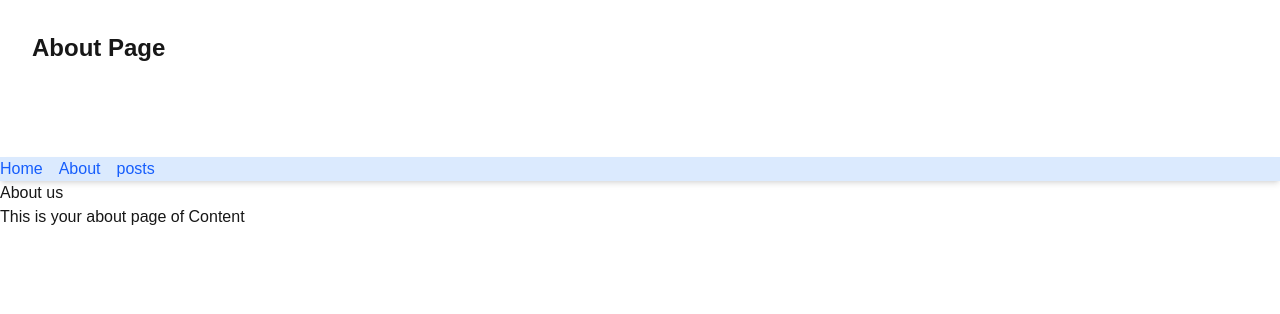
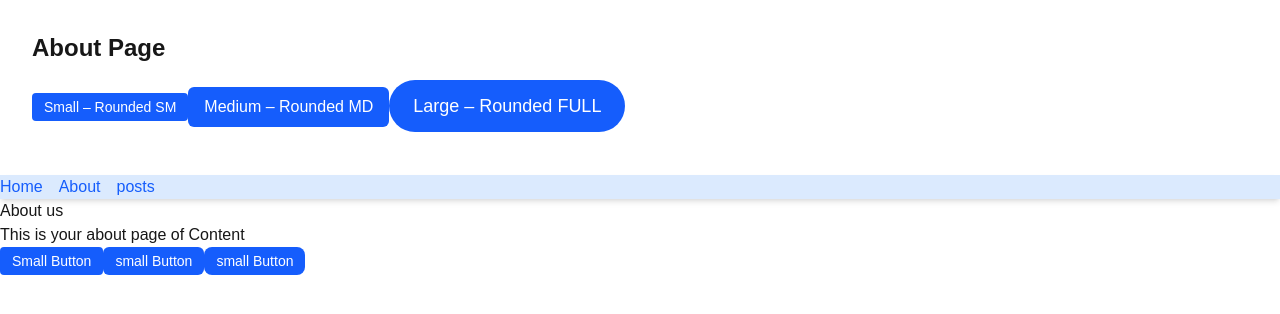
Before and after one commit to blaemedia/alx-project-0x02-setup, a Next.js app in the folder alx-project-0x02/: page /about in a window 1280 px wide. Shown: the top 314 px of the page. Built offline with nearby package versions, Linux system fonts and the light colour scheme.

Commit message:
Set Up a Next.js Project

```diff
--- a/alx-project-0x02/components/common/Button.tsx
+++ b/alx-project-0x02/components/common/Button.tsx
@@ -1,13 +1,38 @@
 import React from "react";
-import { ButtonProps } from "@/interfaces";
+import { type ButtonProps } from "@/interfaces";
+
+const sizeClasses = {
+  small: "px-3 py-1 text-sm",
+  medium: "px-4 py-2 text-base",
+  large: "px-6 py-3 text-lg",
+};
 
 export default function Button({
   label,
+  children,
+  onClick,
   size = "medium",
   shape = "rounded-md",
-  onClick,
+  className = "",
+  disabled = false,
+  type = "button",
 }: ButtonProps) {
-    return(
-        <button onClick={onClick} className="p-3 rounded-md text-white cursor-pointer">{label}</button>
-    )
+  return (
+    <>
+    <button
+      type={type}
+      disabled={disabled}
+      onClick={onClick}
+      className={`
+        bg-blue-600 text-white
+        ${sizeClasses[size]}
+        ${shape}
+        disabled:opacity-50 disabled:cursor-not-allowed
+        ${className}`}
+    >
+      {label ?? children}
+    </button>
+    </>
+
+  );
 }
```
